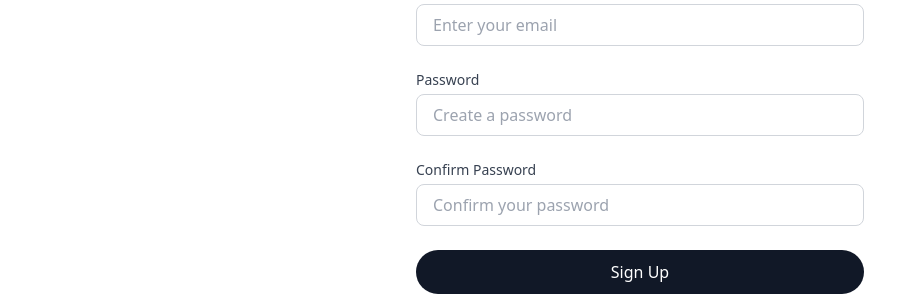
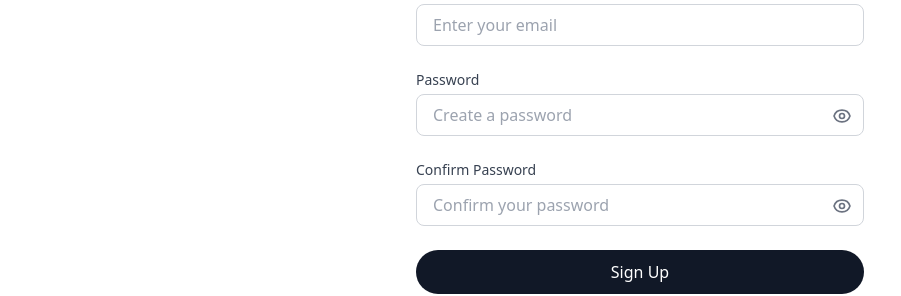
Before and after one commit to dawsonknudtson/nuerobet, a Next.js app in the folder frontend/: page /signup in a window 1280 px wide. Shown: the part 375-671 px from the top of the page, without its empty margins (0-901 px from the left). Built offline with nearby package versions, Linux system fonts and the light colour scheme.

Commit message:
password boxes - view and password confirmatio n

```diff
--- a/frontend/pages/login.jsx
+++ b/frontend/pages/login.jsx
@@ -9,6 +9,7 @@
     email: '',
     password: '',
   });
+  const [showPassword, setShowPassword] = useState(false);
 
   const handleChange = (e) => {
     setFormData({
@@ -93,20 +94,36 @@
                   placeholder="Enter your email"
                 />
               </div>
-              <div>
+              <div className="relative">
                 <label htmlFor="password" className="block text-sm font-medium text-gray-700 mb-1">
                   Password
                 </label>
                 <input
-                  type="password"
+                  type={showPassword ? "text" : "password"}
                   id="password"
                   name="password"
                   value={formData.password}
                   onChange={handleChange}
                   required
-                  className="w-full px-4 py-2 border border-gray-300 rounded-lg focus:ring-2 focus:ring-gray-900 focus:border-transparent transition-colors duration-200"
+                  className="w-full px-4 py-2 border border-gray-300 rounded-lg focus:ring-2 focus:ring-gray-900 focus:border-transparent transition-colors duration-200 pr-10"
                   placeholder="Enter your password"
                 />
+                <button
+                  type="button"
+                  onClick={() => setShowPassword(!showPassword)}
+                  className="absolute right-3 top-9 text-gray-500 hover:text-gray-700"
+                >
+                  {showPassword ? (
+                    <svg xmlns="http://www.w3.org/2000/svg" className="h-5 w-5" fill="none" viewBox="0 0 24 24" stroke="currentColor">
+                      <path strokeLinecap="round" strokeLinejoin="round" strokeWidth={2} d="M13.875 18.825A10.05 10.05 0 0112 19c-4.478 0-8.268-2.943-9.543-7a9.97 9.97 0 011.563-3.029m5.858.908a3 3 0 114.243 4.243M9.878 9.878l4.242 4.242M9.88 9.88l-3.29-3.29m7.532 7.532l3.29 3.29M3 3l3.59 3.59m0 0A9.953 9.953 0 0112 5c4.478 0 8.268 2.943 9.543 7a10.025 10.025 0 01-4.132 5.411m0 0L21 21" />
+                    </svg>
+                  ) : (
+                    <svg xmlns="http://www.w3.org/2000/svg" className="h-5 w-5" fill="none" viewBox="0 0 24 24" stroke="currentColor">
+                      <path strokeLinecap="round" strokeLinejoin="round" strokeWidth={2} d="M15 12a3 3 0 11-6 0 3 3 0 016 0z" />
+                      <path strokeLinecap="round" strokeLinejoin="round" strokeWidth={2} d="M2.458 12C3.732 7.943 7.523 5 12 5c4.478 0 8.268 2.943 9.542 7-1.274 4.057-5.064 7-9.542 7-4.477 0-8.268-2.943-9.542-7z" />
+                    </svg>
+                  )}
+                </button>
               </div>
               <button
                 type="submit"
--- a/frontend/pages/signup.jsx
+++ b/frontend/pages/signup.jsx
@@ -11,6 +11,8 @@
     password: '',
     confirmPassword: '',
   });
+  const [showPassword, setShowPassword] = useState(false);
+  const [showConfirmPassword, setShowConfirmPassword] = useState(false);
 
   const handleChange = (e) => {
     setFormData({
@@ -24,6 +26,11 @@
     // TODO: Implement signup logic
     console.log('Signup form submitted:', formData);
   };
+
+  const passwordsMatch = formData.password === formData.confirmPassword;
+  const confirmPasswordClass = passwordsMatch
+    ? "w-full px-4 py-2 border border-gray-300 rounded-lg focus:ring-2 focus:ring-gray-900 focus:border-transparent transition-colors duration-200"
+    : "w-full px-4 py-2 border border-red-500 rounded-lg focus:ring-2 focus:ring-red-500 focus:border-transparent transition-colors duration-200";
 
   return (
     <div className="min-h-screen bg-white">
@@ -110,36 +117,71 @@
                   placeholder="Enter your email"
                 />
               </div>
-              <div>
+              <div className="relative">
                 <label htmlFor="password" className="block text-sm font-medium text-gray-700 mb-1">
                   Password
                 </label>
                 <input
-                  type="password"
+                  type={showPassword ? "text" : "password"}
                   id="password"
                   name="password"
                   value={formData.password}
                   onChange={handleChange}
                   required
-                  className="w-full px-4 py-2 border border-gray-300 rounded-lg focus:ring-2 focus:ring-gray-900 focus:border-transparent transition-colors duration-200"
+                  className="w-full px-4 py-2 border border-gray-300 rounded-lg focus:ring-2 focus:ring-gray-900 focus:border-transparent transition-colors duration-200 pr-10"
                   placeholder="Create a password"
                 />
+                <button
+                  type="button"
+                  onClick={() => setShowPassword(!showPassword)}
+                  className="absolute right-3 top-9 text-gray-500 hover:text-gray-700"
+                >
+                  {showPassword ? (
+                    <svg xmlns="http://www.w3.org/2000/svg" className="h-5 w-5" fill="none" viewBox="0 0 24 24" stroke="currentColor">
+                      <path strokeLinecap="round" strokeLinejoin="round" strokeWidth={2} d="M13.875 18.825A10.05 10.05 0 0112 19c-4.478 0-8.268-2.943-9.543-7a9.97 9.97 0 011.563-3.029m5.858.908a3 3 0 114.243 4.243M9.878 9.878l4.242 4.242M9.88 9.88l-3.29-3.29m7.532 7.532l3.29 3.29M3 3l3.59 3.59m0 0A9.953 9.953 0 0112 5c4.478 0 8.268 2.943 9.543 7a10.025 10.025 0 01-4.132 5.411m0 0L21 21" />
+                    </svg>
+                  ) : (
+                    <svg xmlns="http://www.w3.org/2000/svg" className="h-5 w-5" fill="none" viewBox="0 0 24 24" stroke="currentColor">
+                      <path strokeLinecap="round" strokeLinejoin="round" strokeWidth={2} d="M15 12a3 3 0 11-6 0 3 3 0 016 0z" />
+                      <path strokeLinecap="round" strokeLinejoin="round" strokeWidth={2} d="M2.458 12C3.732 7.943 7.523 5 12 5c4.478 0 8.268 2.943 9.542 7-1.274 4.057-5.064 7-9.542 7-4.477 0-8.268-2.943-9.542-7z" />
+                    </svg>
+                  )}
+                </button>
               </div>
-              <div>
+              <div className="relative">
                 <label htmlFor="confirmPassword" className="block text-sm font-medium text-gray-700 mb-1">
                   Confirm Password
                 </label>
                 <input
-                  type="password"
+                  type={showConfirmPassword ? "text" : "password"}
                   id="confirmPassword"
                   name="confirmPassword"
                   value={formData.confirmPassword}
                   onChange={handleChange}
                   required
-                  className="w-full px-4 py-2 border border-gray-300 rounded-lg focus:ring-2 focus:ring-gray-900 focus:border-transparent transition-colors duration-200"
+                  className={confirmPasswordClass + " pr-10"}
                   placeholder="Confirm your password"
                 />
+                <button
+                  type="button"
+                  onClick={() => setShowConfirmPassword(!showConfirmPassword)}
+                  className="absolute right-3 top-9 text-gray-500 hover:text-gray-700"
+                >
+                  {showConfirmPassword ? (
+                    <svg xmlns="http://www.w3.org/2000/svg" className="h-5 w-5" fill="none" viewBox="0 0 24 24" stroke="currentColor">
+                      <path strokeLinecap="round" strokeLinejoin="round" strokeWidth={2} d="M13.875 18.825A10.05 10.05 0 0112 19c-4.478 0-8.268-2.943-9.543-7a9.97 9.97 0 011.563-3.029m5.858.908a3 3 0 114.243 4.243M9.878 9.878l4.242 4.242M9.88 9.88l-3.29-3.29m7.532 7.532l3.29 3.29M3 3l3.59 3.59m0 0A9.953 9.953 0 0112 5c4.478 0 8.268 2.943 9.543 7a10.025 10.025 0 01-4.132 5.411m0 0L21 21" />
+                    </svg>
+                  ) : (
+                    <svg xmlns="http://www.w3.org/2000/svg" className="h-5 w-5" fill="none" viewBox="0 0 24 24" stroke="currentColor">
+                      <path strokeLinecap="round" strokeLinejoin="round" strokeWidth={2} d="M15 12a3 3 0 11-6 0 3 3 0 016 0z" />
+                      <path strokeLinecap="round" strokeLinejoin="round" strokeWidth={2} d="M2.458 12C3.732 7.943 7.523 5 12 5c4.478 0 8.268 2.943 9.542 7-1.274 4.057-5.064 7-9.542 7-4.477 0-8.268-2.943-9.542-7z" />
+                    </svg>
+                  )}
+                </button>
               </div>
+              {!passwordsMatch && formData.confirmPassword && (
+                <p className="text-red-500 text-sm">Passwords do not match</p>
+              )}
               <button
                 type="submit"
                 className="w-full bg-gray-900 text-white py-2.5 rounded-full text-base font-medium hover:bg-gray-800 transition-colors duration-300"
```
